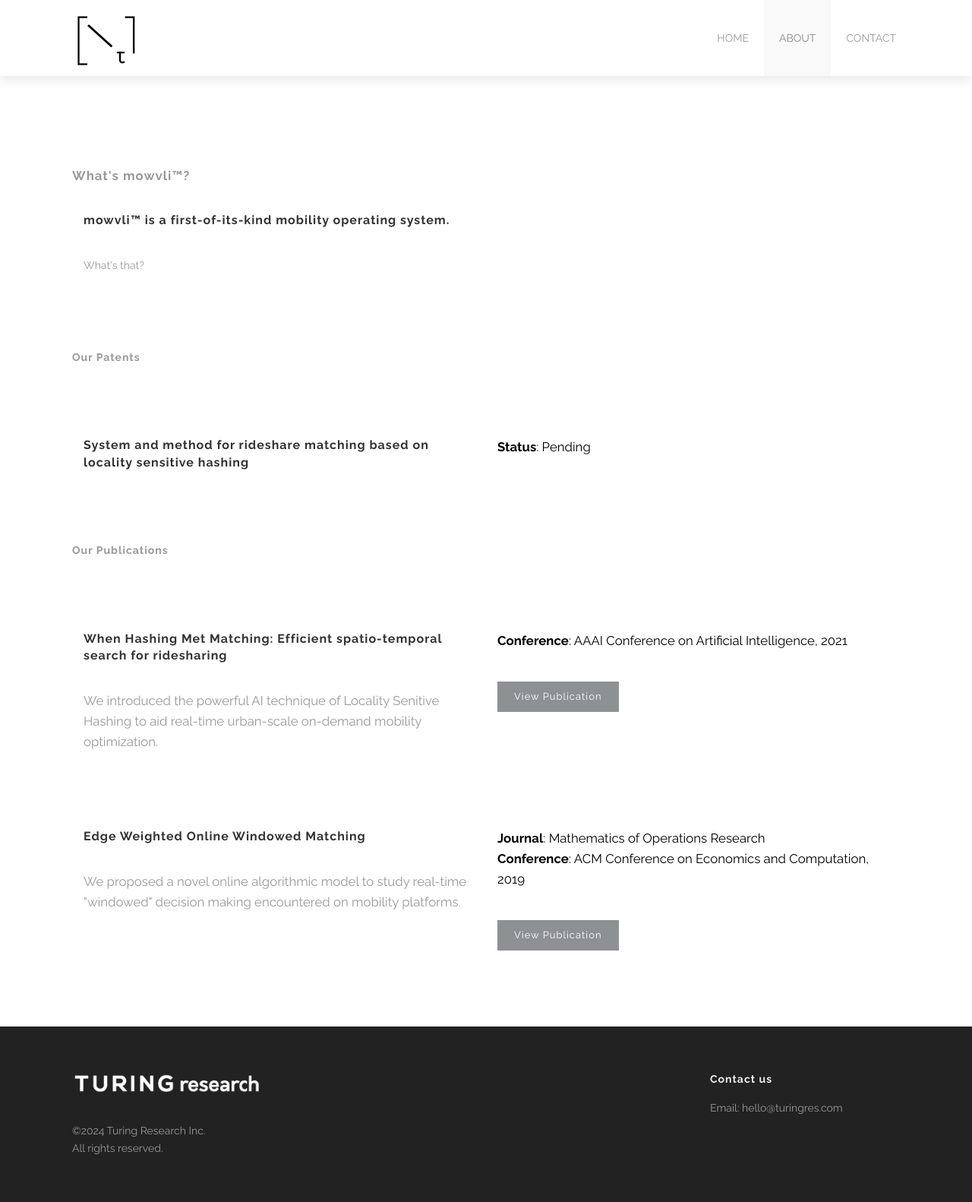
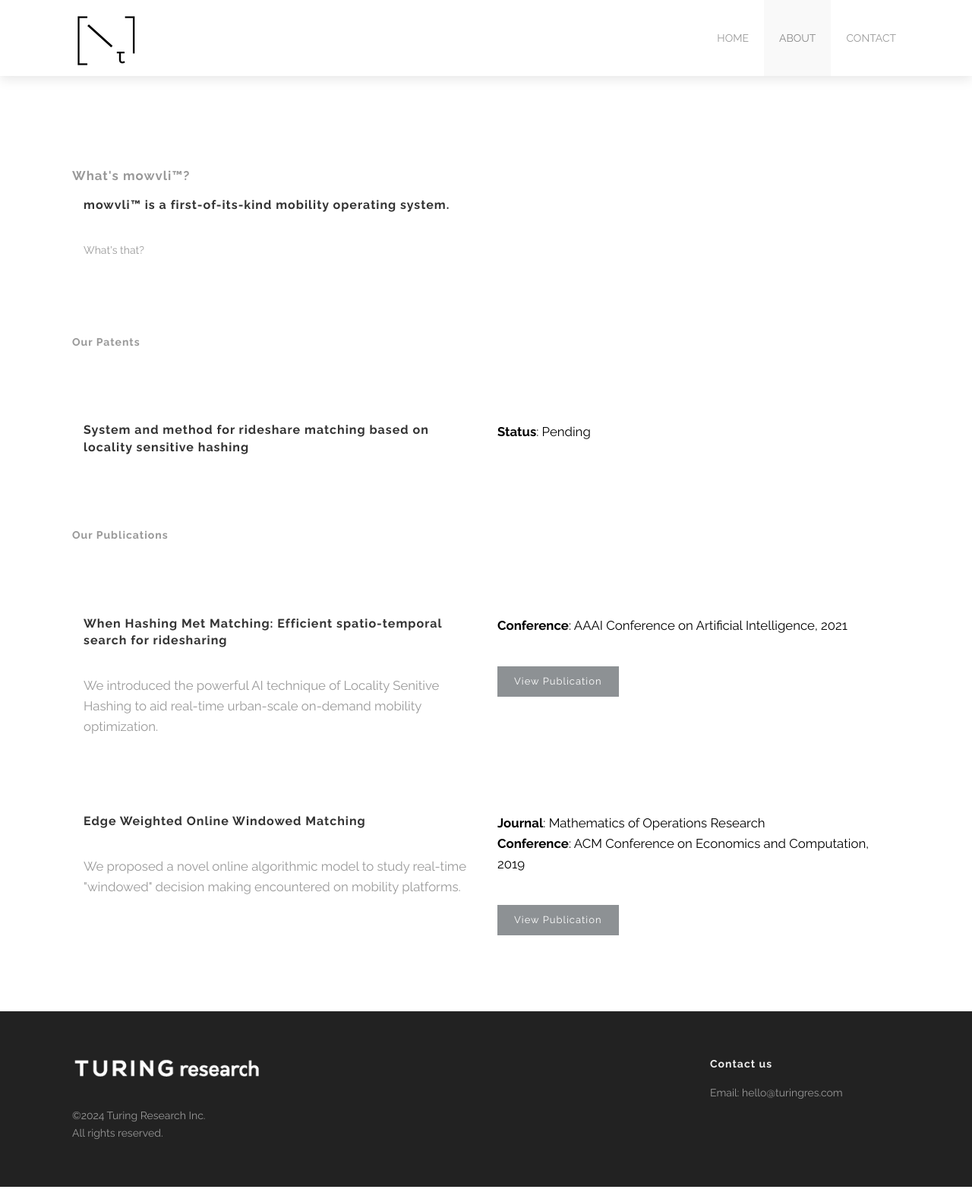
Before and after one commit to turingres/turingres.github.io, a Jekyll site: the page built from about.html, in a window 1280 px wide. Shown: the whole page at 76% size. Built offline with Jekyll 4.4.1, drawn with Linux system fonts in a browser that asks for light colours.

Commit message:
about update

```diff
--- a/about.html
+++ b/about.html
@@ -25,7 +25,7 @@
   <div class='row'>
     <div class='medium-16 columns'>
       <h4 style='color: #999'> <big> What's mowvli&trade;? </big> </h4>
-      <div class='spacing'></div>
+
       <div class='medium-12 columns'>
         <h3>mowvli&trade; is a first-of-its-kind mobility operating system.</h3> <br>
         <p> What's that? </p>
```
